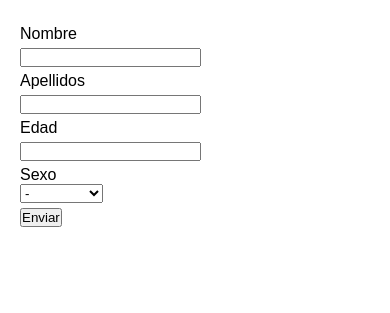
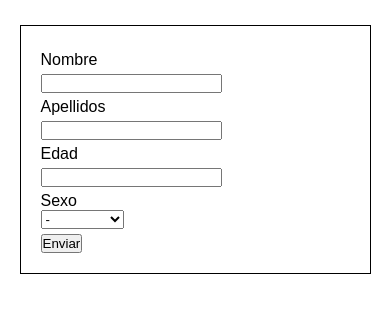
Before and after one commit to fortunaign/PaginaWeb, a PHP site: page /pagina_web in a window 390 px wide. Shown: the part 175-488 px from the top of the page. Run offline with PHP 8.4, Linux system fonts and the light colour scheme.

Commit message:
Centralizando Div
Ubicacion del div en una posicion central

```diff
--- a/pagina_web/css/style.css
+++ b/pagina_web/css/style.css
@@ -42,7 +42,11 @@
     background-color: white;
     color: dodgerblue;
 }
-
+#section-index {
+    width: 75%;
+    margin: 25px auto;
+    border: 1px solid black;
+}
 article {
     -webkit-flex: 3;
     -ms-flex: 3;
@@ -106,4 +110,7 @@
     nav {
         overflow-x: scroll;
     }
+    #section-index {
+    width: 90%;
 }
+}
--- a/pagina_web/index.php
+++ b/pagina_web/index.php
@@ -16,10 +16,10 @@
         <h1>Programando</h1>
     </header>
     <?php include 'nav.html';?>
-    <section id="sect">
+    <div id="section-index">
         <?php
             include 'formulario.html';
         ?>
-    </section>
+    </div>
 </body>
 </html>
```
